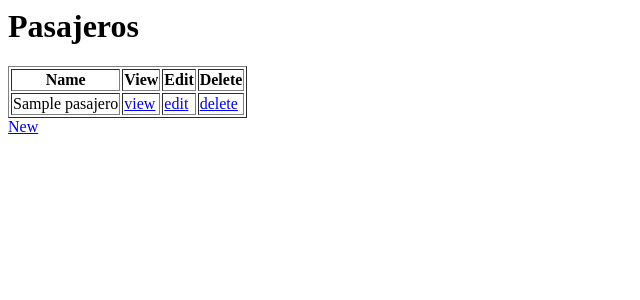
After one commit to jrussellrichards/destacame, a Django app: page /reservas/ in a window 1280 px wide. The commit adds this page. Shown: the top 300 px of the page, without its empty margins (0-640 px from the left). Run offline with Django 3.2, Linux system fonts and the light colour scheme; tables that the repository leaves empty hold one stand-in row (values such as "Sample post").

Commit message:
crud listo para pasajero

```diff
--- a/reservas/models.py
+++ b/reservas/models.py
@@ -3,7 +3,6 @@ from django.db import models
 # Create your models here.
 class Pasajero(models.Model):
     nombre = models.CharField(max_length=200)
-    pub_date = models.DateTimeField('date published')
 
 class Trayecto(models.Model):
     valor = models.IntegerField()
--- a/reservas/templates/pasajero_detail.html
+++ /dev/null
@@ -1,6 +0,0 @@
-<h1>{{ course.name }}</h1>
-<p>Fecha de inicio: <i>{{ course.start_date }}</i></p>
-<p>Fecha de fin: <i>{{ course.end_date }}</i></p>
-<p>
-    <a href="{% url "courses:list" %}">Regresar</a>
-</p>
--- /dev/null
+++ b/reservas/templates/reservas/pasajero_confirm_delete.html
@@ -0,0 +1,5 @@
+<h1>Pasajero Delete</h1>
+<form method="post">{% csrf_token %}
+    Are you sure you want to delete "{{ object }}" ?
+    <input type="submit" value="Submit" />
+</form>
--- /dev/null
+++ b/reservas/templates/reservas/pasajero_detail.html
@@ -0,0 +1,3 @@
+<h1>Pasajero Details</h1>
+<h2>id: {{object.id}}</h2>
+nombre: {{ object.nombre }}
--- a/reservas/templates/pasajero_form.html
+++ b/reservas/templates/reservas/pasajero_form.html
@@ -1,5 +1,5 @@
-<form method="post">
-    {% csrf_token %}
+<h1>Pasajero Edit</h1>
+<form method="post">{% csrf_token %}
     {{ form.as_p }}
     <input type="submit" value="Submit" />
 </form>
--- /dev/null
+++ b/reservas/templates/reservas/pasajero_list.html
@@ -0,0 +1,24 @@
+<h1>Pasajeros</h1>
+
+<table border="1">
+<thead>
+    <tr>
+    <th>Name</th>
+    <th>View</th>
+    <th>Edit</th>
+    <th>Delete</th>
+    </tr>
+</thead>
+<tbody>
+    {% for Pasajero in object_list %}
+    <tr>
+    <td>{{ Pasajero.nombre }}</td>
+    <td><a href="{% url "Pasajero_view" Pasajero.id %}">view</a></td>
+    <td><a href="{% url "Pasajero_edit" Pasajero.id %}">edit</a></td>
+    <td><a href="{% url "Pasajero_delete" Pasajero.id %}">delete</a></td>
+    </tr>
+    {% endfor %}
+</tbody>
+</table>
+
+<a href="{% url "Pasajero_new" %}">New</a>
--- a/reservas/urls.py
+++ b/reservas/urls.py
@@ -3,17 +3,19 @@ from django.urls import path, include
 
 from .views import (
     PasajeroList,
-    PasajeroDetail,
+    PasajeroView,
     PasajeroUpdate,
-    PasajeroCreation,
+    PasajeroCreate,
     PasajeroDelete
 )
+from . import views
 
 urlpatterns = [
 
-    url(r'^$', PasajeroList.as_view(), name='list'),
-    url(r'^(?P<pk>\d+)$', PasajeroDetail.as_view(), name='detail'),
-    url(r'^nuevo$', PasajeroCreation.as_view(), name='new'),
-    url(r'^editar/(?P<pk>\d+)$', PasajeroUpdate.as_view(), name='edit'),
-    url(r'^borrar/(?P<pk>\d+)$', PasajeroDelete.as_view(), name='delete'),
+    path('', views.PasajeroList.as_view(), name='Pasajero_list'),
+    path('view/<int:pk>', views.PasajeroView.as_view(), name='Pasajero_view'),
+    path('new', views.PasajeroCreate.as_view(), name='Pasajero_new'),
+    path('view/<int:pk>', views.PasajeroView.as_view(), name='Pasajero_view'),
+    path('edit/<int:pk>', views.PasajeroUpdate.as_view(), name='Pasajero_edit'),
+    path('delete/<int:pk>', views.PasajeroDelete.as_view(), name='Pasajero_delete'),
 ]
--- a/reservas/views.py
+++ b/reservas/views.py
@@ -1,29 +1,25 @@
-from django.shortcuts import render
-from .models import Pasajero
-from django.views.generic.detail import DetailView
-from django.views.generic import ListView
-from django.views.generic.edit import CreateView
+from django.views.generic import ListView, DetailView
+from django.views.generic.edit import CreateView, UpdateView, DeleteView
 from django.urls import reverse_lazy
-from django.views.generic.edit import UpdateView
-from django.views.generic.edit import DeleteView
 
+from reservas.models import Pasajero
 
 class PasajeroList(ListView):
     model = Pasajero
 
-class PasajeroDetail(DetailView):
+class PasajeroView(DetailView):
     model = Pasajero
 
-class PasajeroCreation(CreateView):
+class PasajeroCreate(CreateView):
     model = Pasajero
-    success_url = reverse_lazy('pasajeros:list')
     fields = ['nombre']
+    success_url = reverse_lazy('Pasajero_list')
 
 class PasajeroUpdate(UpdateView):
     model = Pasajero
-    success_url = reverse_lazy('pasajeros:list')
-    fields = ['name']
+    fields = ['nombre']
+    success_url = reverse_lazy('Pasajero_list')
 
 class PasajeroDelete(DeleteView):
     model = Pasajero
-    success_url = reverse_lazy('courses:list')
+    success_url = reverse_lazy('Pasajero_list')
```
Also changed, not shown: reservas/templates/pasajero_list.html (deleted, +0 -18 lines), reservas/templates/reservas/master.html (added, +32 -0 lines), README.md (deleted), db.sqlite3, reservas/migrations/0002_remove_pasajero_pub_date.py (added), reservas/templates/reservas/pasajeroconfirmdelete.html (renamed from reservas/templates/pasajeroconfirmdelete.html).
